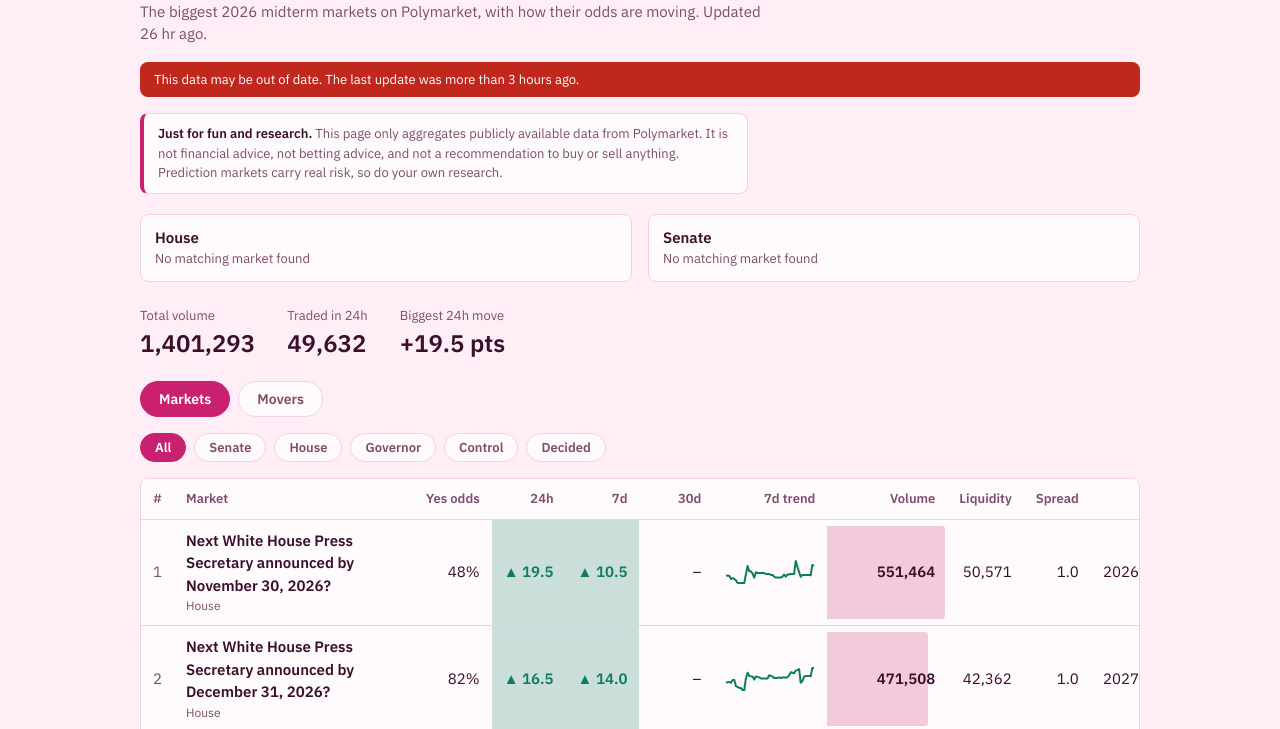
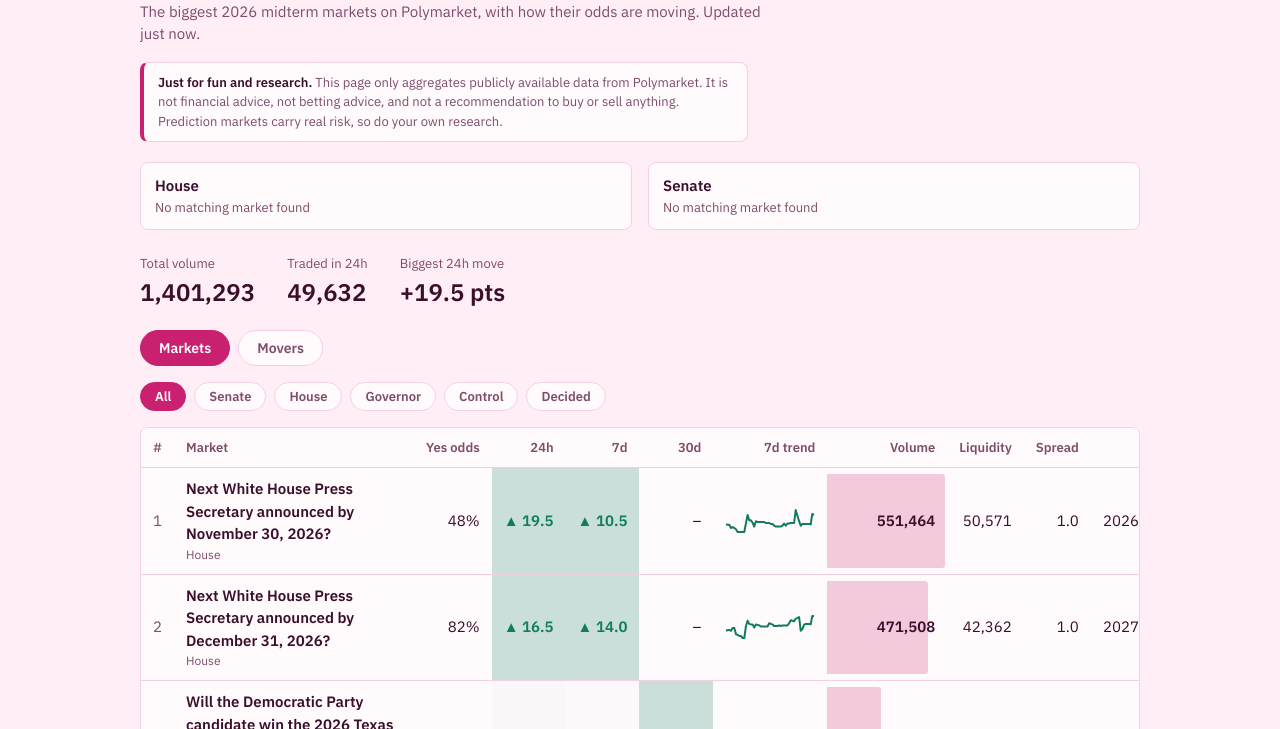
Before and after one commit to ari-price/Girls-Go-Polymarket-Midterms, a plain HTML site: page docs/index.html in a window 1280 px wide. Shown: the part 117-846 px from the top of the page. Drawn offline with nearby package versions, Linux system fonts and the light colour scheme.

Commit message:
Daily update

```diff
--- a/docs/index.html
+++ b/docs/index.html
@@ -62,7 +62,7 @@ footer{max-width:1040px;margin:0 auto;padding:0 20px;color:var(--mute);font-size
 <main>
 <header class=top><h1>Girls Go Midterm Poly Markets</h1>
 <nav class=nav aria-label="Site pages"><button data-v=dash aria-current=page>Dashboard</button><button data-v=start aria-current=false>Start here</button><button data-v=practice aria-current=false>Practice</button><button data-v=about aria-current=false>About</button></nav></header>
-<p class=sub>The biggest 2026 midterm markets on Polymarket, with how their odds are moving. Updated <time id=ago datetime="2026-11-16T04:32:48.983270+00:00">Nov 16, 2026 04:32 UTC</time>. <b id=eday></b></p>
+<p class=sub>The biggest 2026 midterm markets on Polymarket, with how their odds are moving. Updated <time id=ago datetime="2026-11-17T06:18:59.878667+00:00">Nov 17, 2026 06:18 UTC</time>. <b id=eday></b></p>
 <aside class=banner id=stale hidden>This data may be out of date. The last update was more than 3 hours ago.</aside>
 <aside class=disc role=note><b>Just for fun and research.</b> This page only aggregates publicly available data from Polymarket. It is not financial advice, not betting advice, and not a recommendation to buy or sell anything. Prediction markets carry real risk, so do your own research.</aside>
 <div id=v-dash>
```
Also changed, not shown: docs/markets.json (+1 -1 lines).
